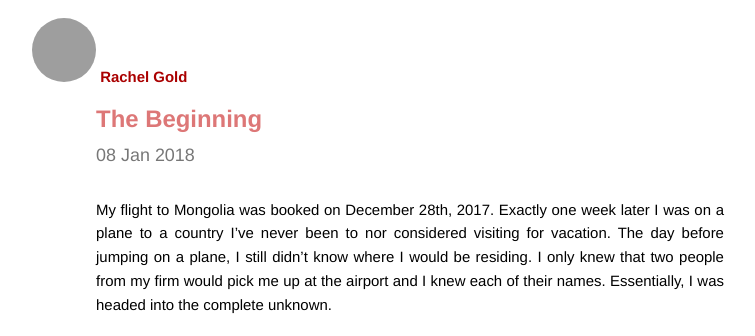
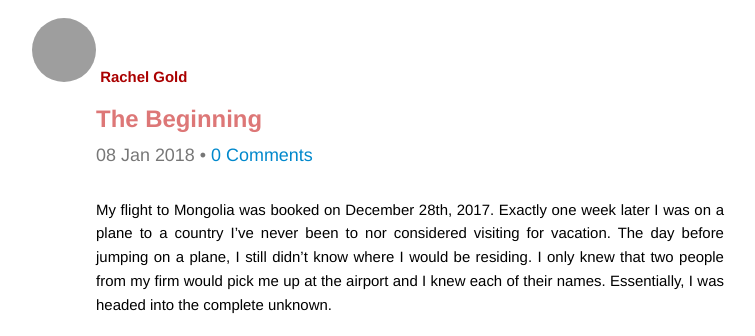
Before and after one commit to rachelgold/rachelgold.github.io, a Jekyll site: the page built from _posts/2018-01-08-the-beginning.md, in a window 1280 px wide, cut to the strip 0-336 px from the top of the page. Shown: the whole strip, without its empty margins (230-985 px from the left). Built offline with Jekyll 4.4.1, drawn with Linux system fonts in a browser that asks for light colours; comment, search, counter and statistics services are not loaded; grey boxes are pictures that could not be loaded.

Commit message:
Add the comments back now that https works

```diff
--- a/_layouts/post.html
+++ b/_layouts/post.html
@@ -12,6 +12,9 @@ layout: default
   <h1 class="section-header">{{ page.title }}</h1>
   <div class="meta">
     {{ page.date | date_to_string }}
+    {% if page.comments %}
+      • <a href="https://www.rachelgold.ca{{ page.url }}#disqus_thread">0 Comments</a>
+    {% endif %}
   </div>
 </header>
 
@@ -32,3 +35,5 @@ layout: default
     </a>
   {% endif %}
 </div>
+
+{% include disqus.html %}
```
